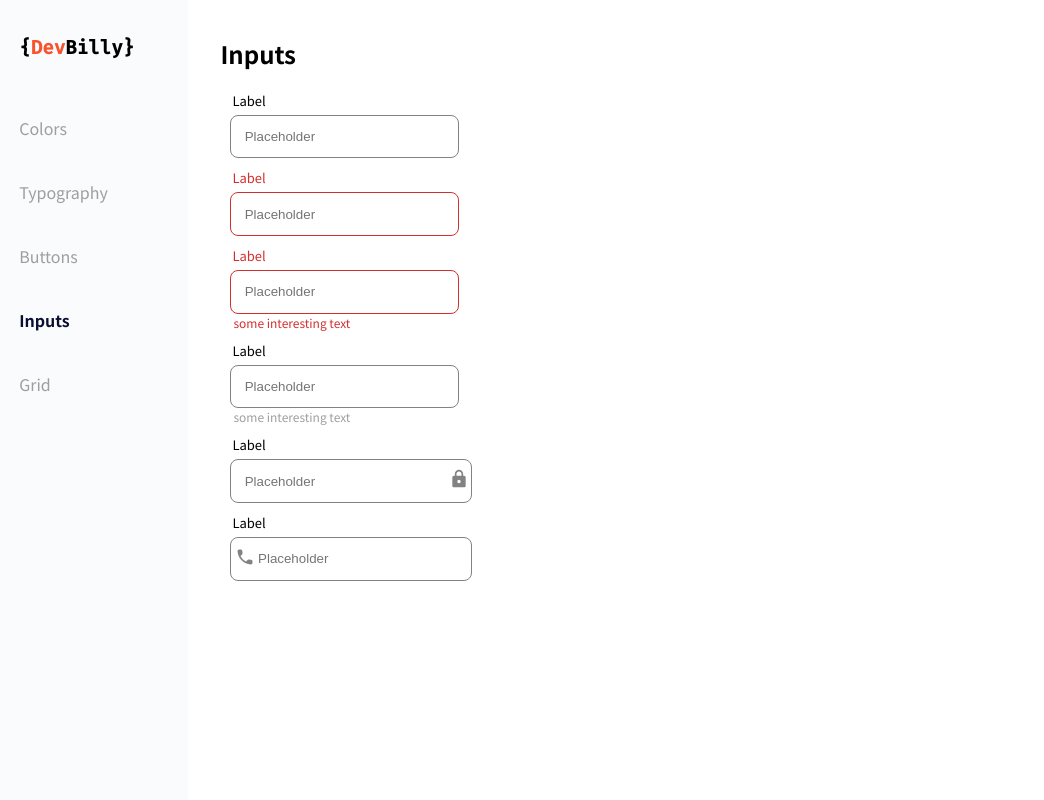
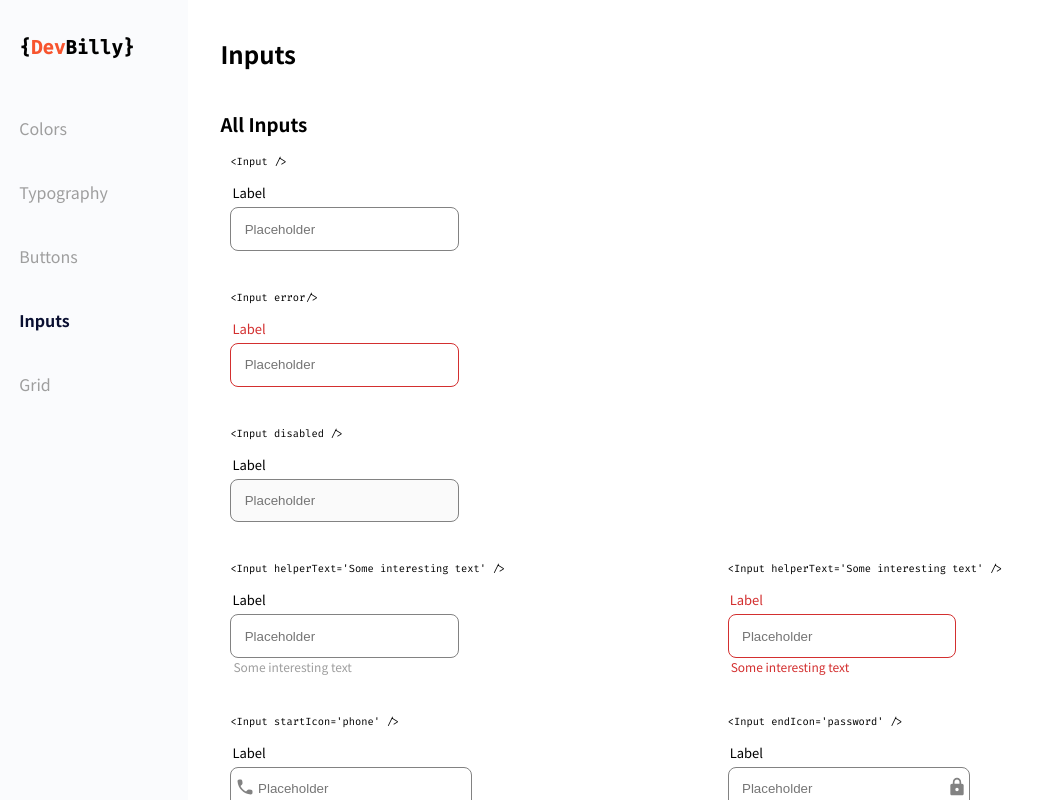
Before and after one commit to dev-billy/design-system, a React (Create React App) app: page / in a window 1280 px wide. Both pictures are taken after a click on the item "Inputs". Shown: the top 800 px of the page, without its empty margins (0-1044 px from the left). Built offline with nearby package versions, Linux system fonts and the light colour scheme.

Commit message:
added different variants of inputs to the page

```diff
--- a/src/pages/Inputs.js
+++ b/src/pages/Inputs.js
@@ -1,16 +1,83 @@
 import Input from "../components/Input";
 import Layout from "../layout";
-
+import styles from "../styles/inputspage.module.scss";
 function Inputs() {
   return (
     <Layout>
       <h1>Inputs</h1>
-      <Input />
-      <Input error />
-      <Input helperText="some interesting text" error />
-      <Input helperText="some interesting text" />
-      <Input endIcon="password" />
-      <Input startIcon="phone" />
+      <div className={styles.all}>
+        <h3>All Inputs</h3>
+        <div className={styles.inputGroup}>
+          <div className={styles.displayBtn}>
+            <code>{"<Input />"} </code>
+            <Input />
+          </div>
+        </div>
+        <div className={styles.inputGroup}>
+          <div className={styles.displayBtn}>
+            <code>{"<Input error/>"} </code>
+            <Input error />
+          </div>
+        </div>
+        <div className={styles.inputGroup}>
+          <div className={styles.displayBtn}>
+            <code>{"<Input disabled />"} </code>
+            <Input disabled />
+          </div>
+        </div>
+        <div className={styles.inputGroup}>
+          <div className={styles.displayBtn}>
+            <code>{"<Input helperText='Some interesting text' />"} </code>
+            <Input helperText="Some interesting text" />
+          </div>
+          <div className={styles.displayBtn}>
+            <code>{"<Input helperText='Some interesting text' />"} </code>
+            <Input helperText="Some interesting text" error />
+          </div>
+        </div>
+        <div className={styles.inputGroup}>
+          <div className={styles.displayBtn}>
+            <code>{"<Input startIcon='phone' />"} </code>
+            <Input startIcon="phone" />
+          </div>
+          <div className={styles.displayBtn}>
+            <code>{"<Input endIcon='password' />"} </code>
+            <Input endIcon="password" />
+          </div>
+        </div>
+        <div className={styles.inputGroup}>
+          <div className={styles.displayBtn}>
+            <code>{"<Input size='sm' />"} </code>
+            <Input size="sm" />
+          </div>
+          <div className={styles.displayBtn}>
+            <code>{"<Input size='md' />"} </code>
+            <Input size="md" />
+          </div>
+          <div className={styles.displayBtn}>
+            <code>{"<Input size='lg' />"} </code>
+            <Input size="lg" />
+          </div>
+        </div>
+        <div className={styles.inputGroup}>
+          <div className={styles.displayBtn}>
+            <code>{"<Input   />"} </code>
+            <Input />
+          </div>
+          <div className={styles.displayBtn}>
+            <code>{"<Input   />"} </code>
+            <Input />
+          </div>
+          <div className={styles.displayBtn}>
+            <code>{"<Input   />"} </code>
+            <Input />
+          </div>
+          <div className={styles.displayBtn}>
+            <code>{"<Input   />"} </code>
+            <Input />
+          </div>
+        </div>
+      </div>
     </Layout>
   );
 }
--- /dev/null
+++ b/src/styles/inputspage.module.scss
@@ -0,0 +1,31 @@
+.all {
+  width: 100%;
+  display: flex;
+  flex-direction: column;
+  flex-wrap: wrap;
+}
+.inputGroup {
+  display: flex;
+  flex-direction: column;
+  justify-content: space-between;
+  margin-bottom: 20px;
+}
+.displayBtn {
+  display: flex;
+  width: 100%;
+  flex-direction: column;
+  align-items: baseline;
+  justify-content: space-between;
+  margin-bottom: 10px;
+  code {
+    margin-bottom: 5px;
+    width: 100%;
+    font-size: 0.65em;
+  }
+}
+
+@media screen and (min-width: 768px) {
+  .inputGroup {
+    flex-direction: row;
+  }
+}
```
